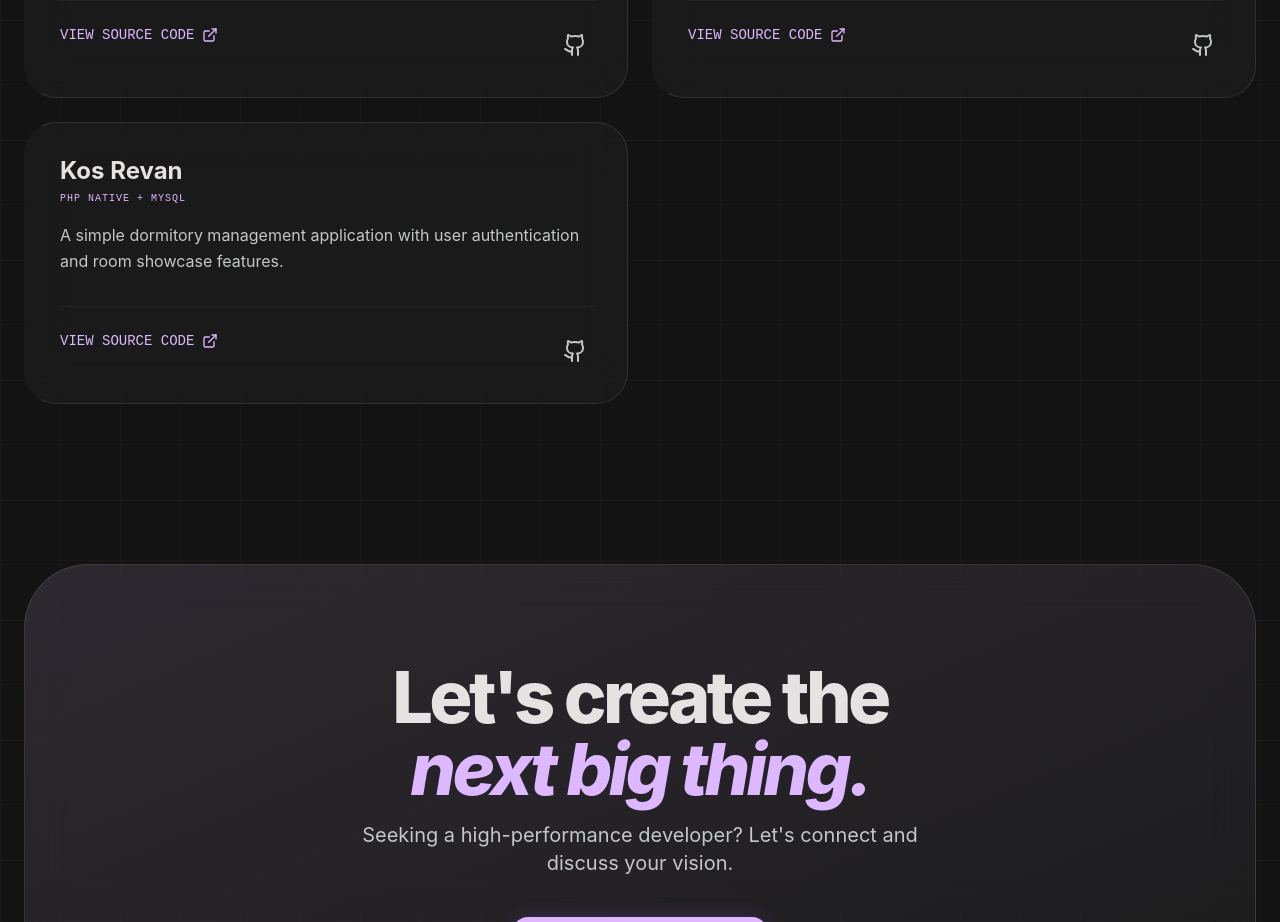
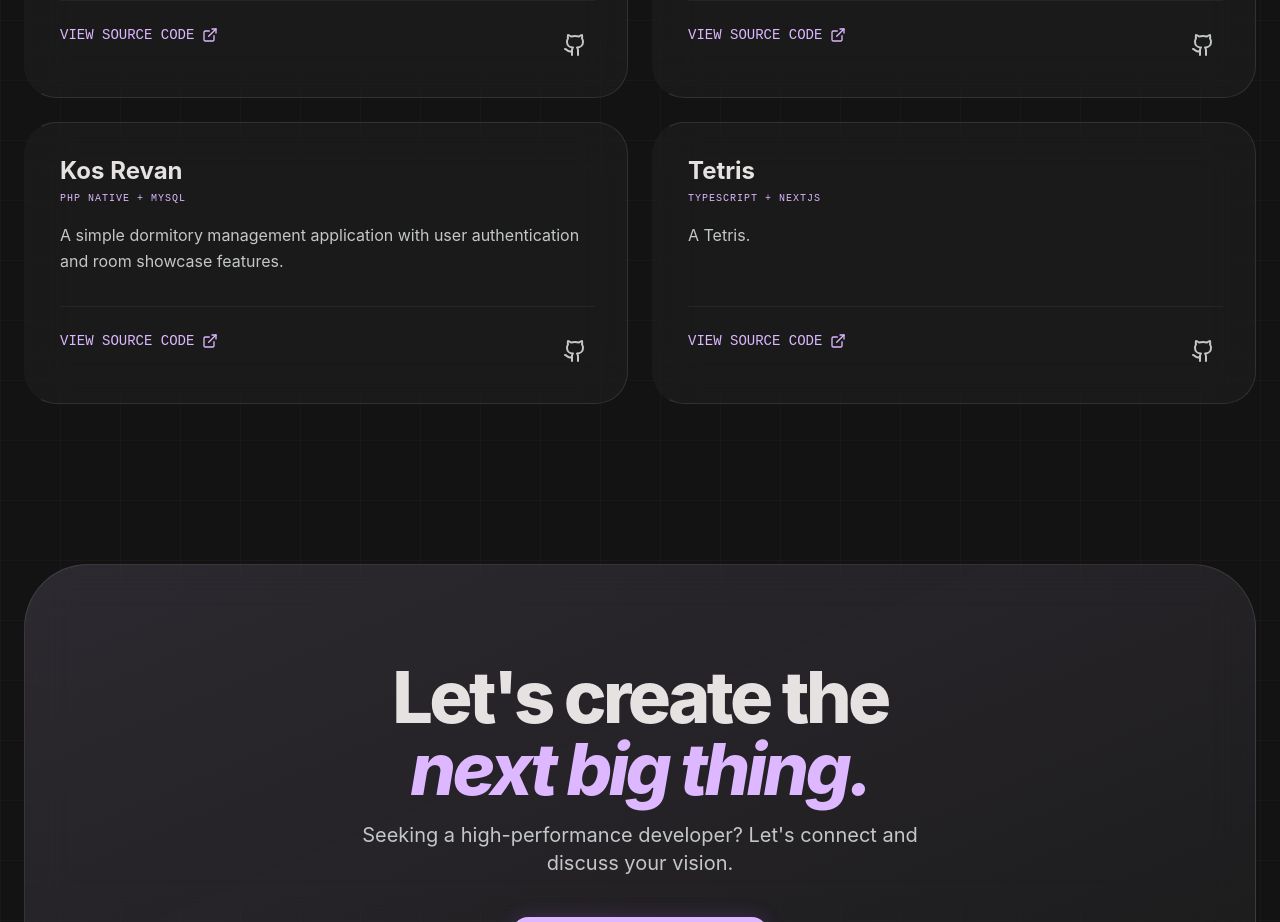
Before and after one commit to Chizuyu/Portofolio-V1, a React (Vite) app: page / in a window 1280 px wide. Shown: the part 2560-3482 px from the top of the page. Built offline with nearby package versions, Linux system fonts and the light colour scheme.

Commit message:
Add new Project

```diff
--- a/src/App.tsx
+++ b/src/App.tsx
@@ -120,6 +120,12 @@ const PROJECTS = [
     tech: "PHP Native + MySQL",
     githubUrl: "https://github.com/Chizuyu/Website-Kos-Revan",
     desc: "A simple dormitory management application with user authentication and room showcase features."
+  },
+  {
+    title: "Tetris",
+    tech: "TypeScript + NextJs",
+    githubUrl: "https://github.com/Chizuyu/NextJs-Tetris",
+    desc: "A Tetris."
   }
 ];
 
```
